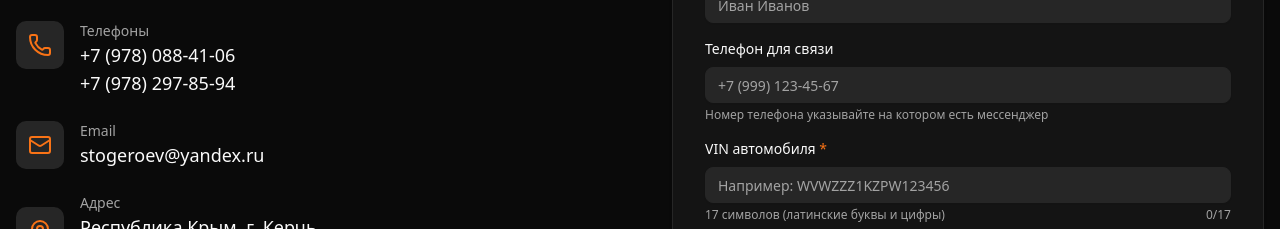
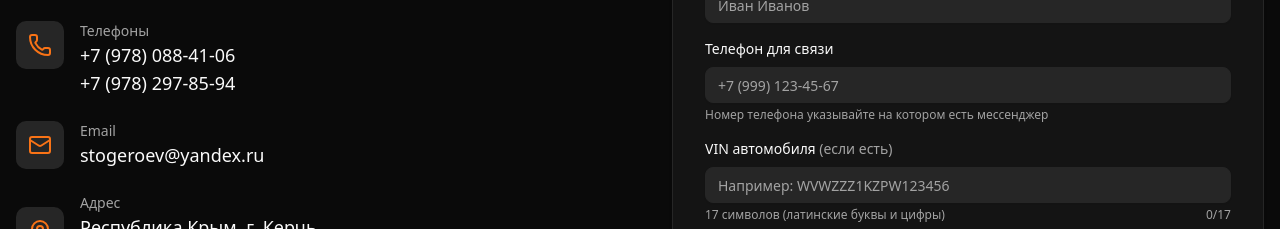
Before and after one commit to andrei29127/avtomaster, a Next.js app: page / in a window 1280 px wide. Shown: the part 5680-5909 px from the top of the page. Built offline with nearby package versions, Linux system fonts and the light colour scheme.

Commit message:
Add files via upload

```diff
--- a/src/app/page.tsx
+++ b/src/app/page.tsx
@@ -58,7 +58,8 @@ export default function Home() {
   const [complaintSubmitting, setComplaintSubmitting] = useState(false)
 
   const validateVin = (vin: string) => {
-    if (!vin) return 'VIN обязателен для заполнения'
+    // VIN НЕ обязателен. Но если указан — должен быть корректным.
+    if (!vin) return ''
     if (vin.length !== 17) return 'VIN должен содержать ровно 17 символов'
     if (!/^[A-HJ-NPR-Z0-9]+$/i.test(vin)) return 'VIN может содержать только латинские буквы (кроме I, O, Q) и цифры'
     return ''
@@ -859,7 +860,7 @@ export default function Home() {
 
                       <div>
                         <label className="text-sm font-medium mb-2 block">
-                          VIN автомобиля <span className="text-primary">*</span>
+                          VIN автомобиля <span className="text-muted-foreground">(если есть)</span>
                         </label>
                         <Input
                           type="text"
@@ -871,7 +872,6 @@ export default function Home() {
                             if (vinError) setVinError('')
                           }}
                           maxLength={17}
-                          required
                           className={`bg-secondary border-border ${vinError ? 'border-red-500 focus-visible:ring-red-500' : ''}`}
                         />
                         <div className="flex justify-between mt-1">
```
Also changed, not shown: 1 other file (tests, documents, lock files or other folders).
